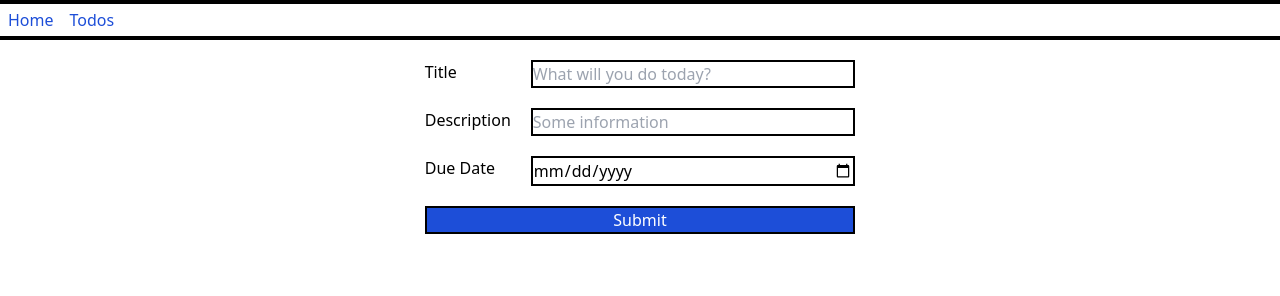
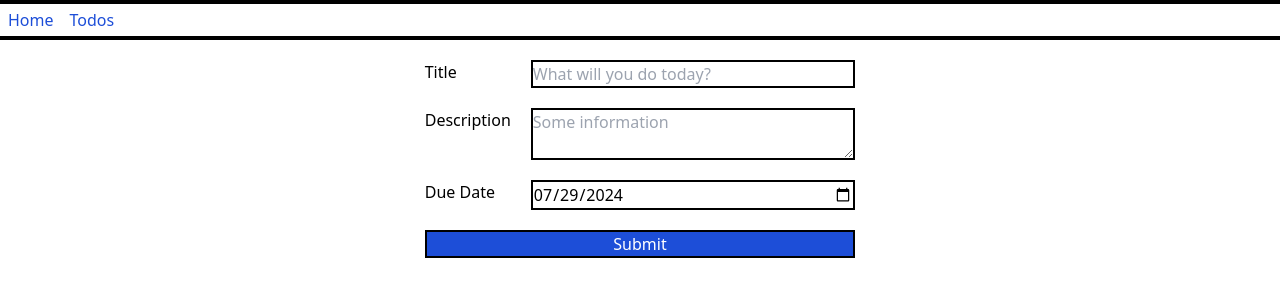
Before and after one commit to samopin/Todo-List, a plain HTML site: page src/index.html in a window 1280 px wide. Drawn offline with Linux system fonts and the light colour scheme.

Commit message:
show today date by default in home form

```diff
--- a/src/index.html
+++ b/src/index.html
@@ -28,13 +28,13 @@
         </div>
         <div class="form__sections__section">
           <label for="description-input">Description</label>
-          <input
+          <textarea
             class="form__sections__section__input"
             type="text"
             autocomplete="off"
             id="description-input"
             placeholder="Some information"
-          />
+          ></textarea>
         </div>
         <div class="form__sections__section">
           <label for="date-input">Due Date</label>
--- a/src/script.js
+++ b/src/script.js
@@ -96,6 +96,7 @@ form.addEventListener("submit", function (e) {
   const description = descriptionInput.value;
   // date value is string
   const dueDate = dateInput.value;
+  console.log(dueDate);
 
   // check for empty fields
   const changeSectionInvalid = function (element, action) {
@@ -121,3 +122,7 @@ form.addEventListener("submit", function (e) {
     .catch((err) => showFormResult("Unsuccessful", err.message));
   form.reset();
 });
+
+console.log(currentStringDate());
+// show todays date by default
+dateInput.valueAsDate = new Date();
```
